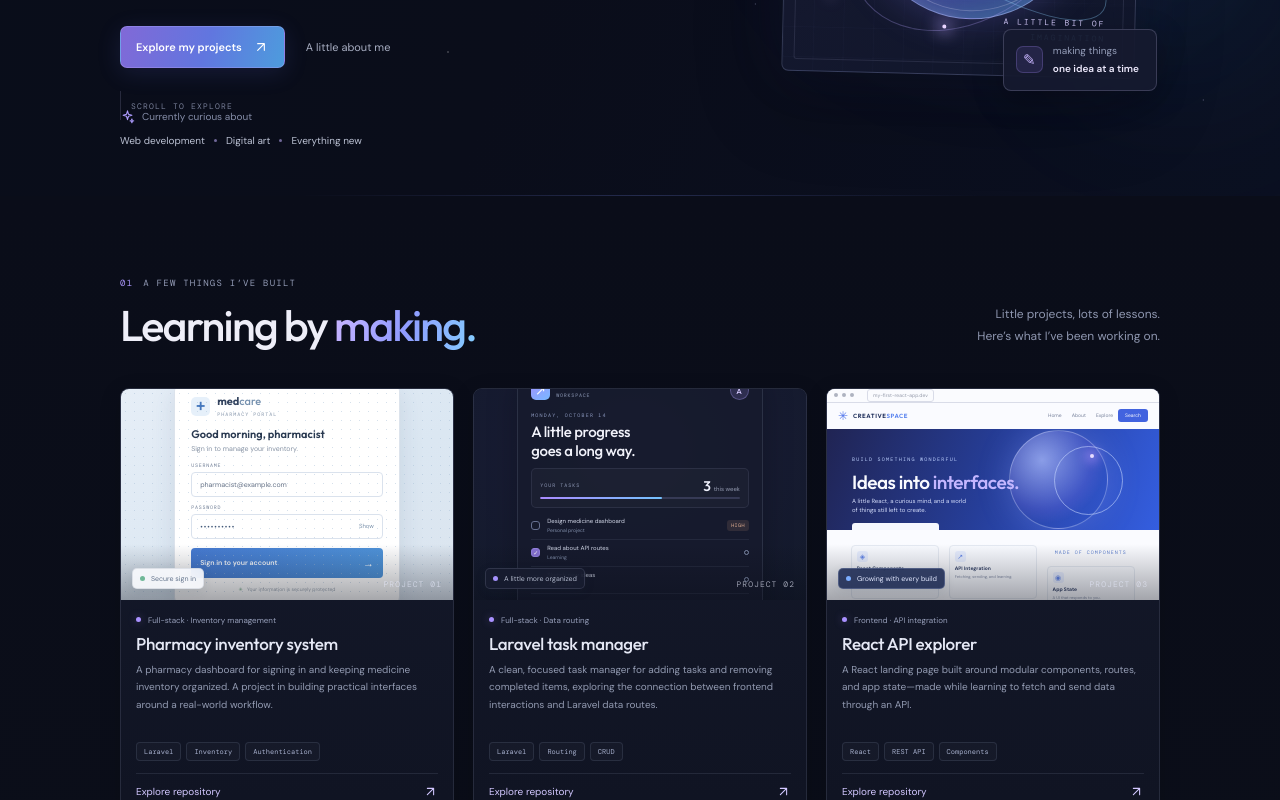
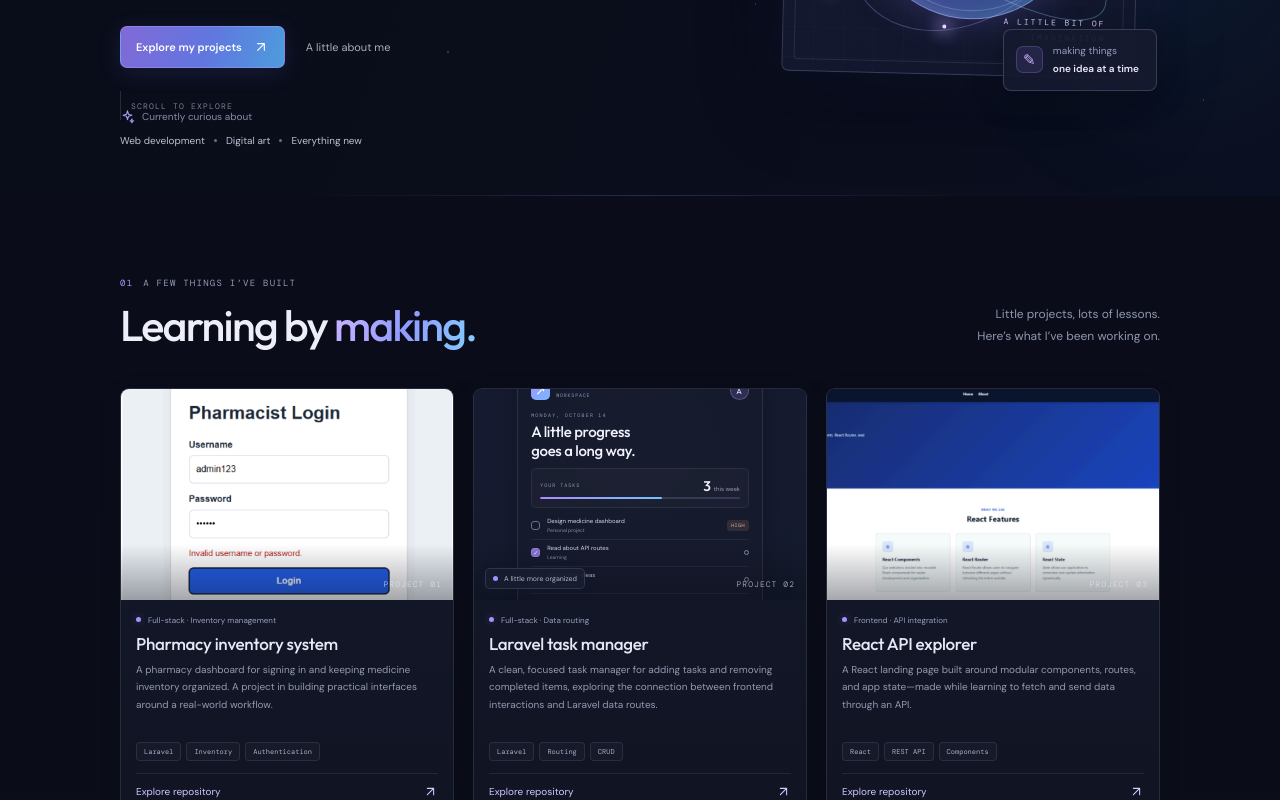
Before and after one commit to aljromev-pixel/portfolio-ni-jyzd, a React (Vite) app: page / in a window 1280 px wide. Shown: the part 480-1280 px from the top of the page. Built offline with nearby package versions, Linux system fonts and the light colour scheme.

Commit message:
feat: use project screenshots

```diff
--- a/src/App.css
+++ b/src/App.css
@@ -729,6 +729,17 @@
   align-items: center;
   justify-content: center;
 }
+.screenshot-preview {
+  overflow: hidden;
+  background: #eef1f6;
+}
+.screenshot-preview img {
+  width: 100%;
+  height: 100%;
+  display: block;
+  object-fit: cover;
+  object-position: center;
+}
 .pharmacy-preview {
   overflow: hidden;
   background: linear-gradient(145deg, #e6eef7, #dbe7f2 60%, #dce5ef);
--- a/src/App.jsx
+++ b/src/App.jsx
@@ -1,4 +1,6 @@
 import { useState } from "react";
+import pharmacistLogin from "./assets/pharmacist-login.png";
+import reactApp from "./assets/react-app.png";
 import "./App.css";
 
 const projects = [
@@ -75,6 +77,18 @@ function Icon({ name, size = 18 }) {
 }
 
 function ProjectPreview({ type }) {
+  const screenshot = type === "pharmacy" ? pharmacistLogin : type === "react" ? reactApp : null;
+
+  if (screenshot) {
+    const alt = type === "pharmacy" ? "Pharmacist Login project screen" : "React App project screen";
+
+    return (
+      <div className="preview screenshot-preview">
+        <img src={screenshot} alt={alt} />
+      </div>
+    );
+  }
+
   if (type === "pharmacy") {
     return (
       <div className="preview pharmacy-preview">
```
Also changed, not shown: src/assets/pharmacist-login.png (added), src/assets/react-app.png (added).
